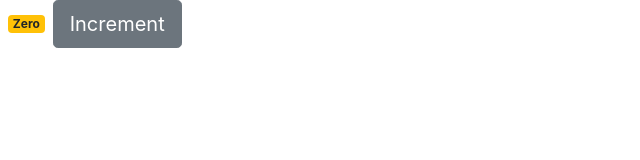
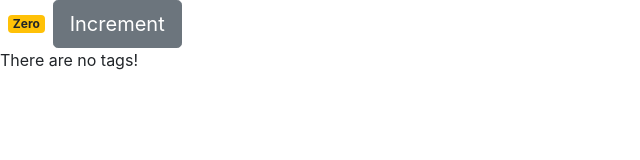
Before and after one commit to winterfive/react-counter, a React (Create React App) app: page / in a window 1280 px wide. Shown: the top 160 px of the page, without its empty margins (0-640 px from the left). Built offline with nearby package versions, Linux system fonts and the light colour scheme.

Commit message:
Created helper method renderTags()

```diff
--- a/src/components/counter.jsx
+++ b/src/components/counter.jsx
@@ -3,14 +3,29 @@
 class Counter extends Component {
   state = {
     count: 0,
-    imageUrl: "https://picsum.photos/300"
+    //tags: ["tag1", "tag2", "tag3"]
+    tags: []
   };
+
+  // helper method
+  renderTags() {
+    if (this.state.tags.length === 0) return <p>There are no tags!</p>;
+
+    return (
+      <ul>
+        {this.state.tags.map(tag => (
+          <li key={tag}>{tag}</li>
+        ))}
+      </ul>
+    );
+  }
 
   render() {
     return (
       <div>
         <span className={this.getBadgeClasses()}>{this.formatCount()}</span>
         <button className="btn btn-secondary btn-lg">Increment</button>
+        {this.renderTags()}
       </div>
     );
   }
```
